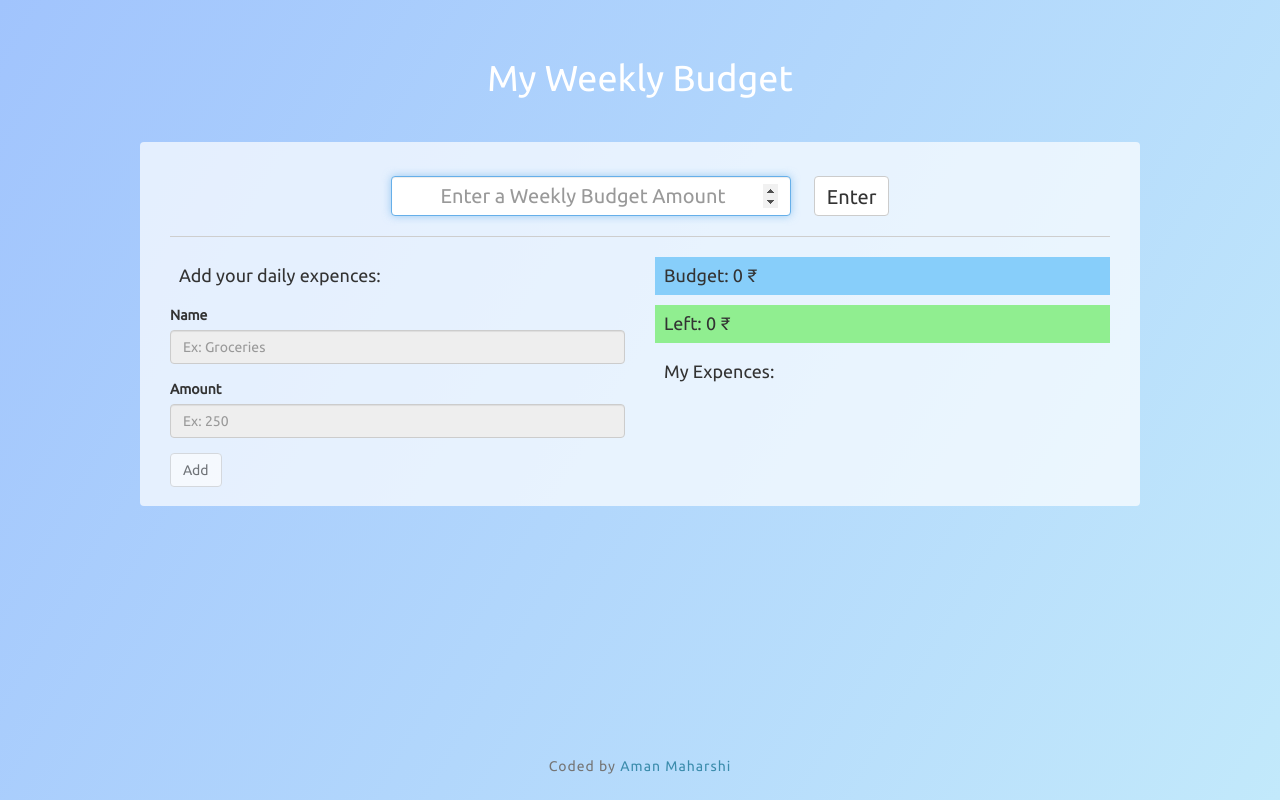
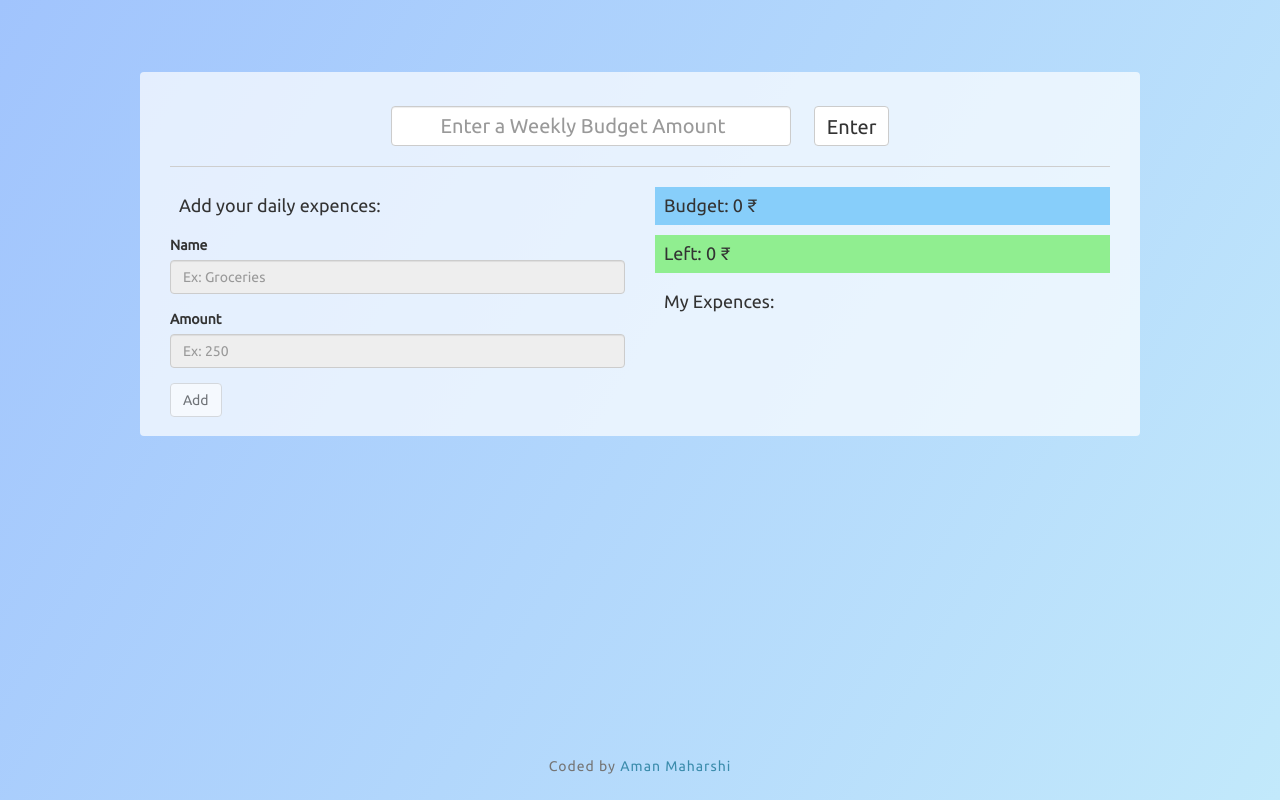
Before and after one commit to hernandoabella/weekly-budget, a plain HTML site: page index.html in a window 1280 px wide. Drawn offline with nearby package versions, Linux system fonts and the light colour scheme.

Commit message:
enfoque quitado
enfoque quitado

```diff
--- a/index.html
+++ b/index.html
@@ -9,9 +9,7 @@
     <title>Weekly Budget</title>
 </head>
 <body>
-    <header>
-        <h1 class="text-center">My Weekly Budget</h1>
-    </header>
+
     <main>
         <div class="container">
             <div class="col-md-12">
--- a/script.js
+++ b/script.js
@@ -10,11 +10,6 @@ const enterBudget = document.querySelector('#enter-budget'),
 
 let budget;
 
-
-//  EVENT LISTENERS
-document.addEventListener('DOMContentLoaded', function() {
-    enterBudget.focus();
-})
 formFirst.addEventListener('submit', init);
 formSecond.addEventListener('submit', addExpence);
 
```
